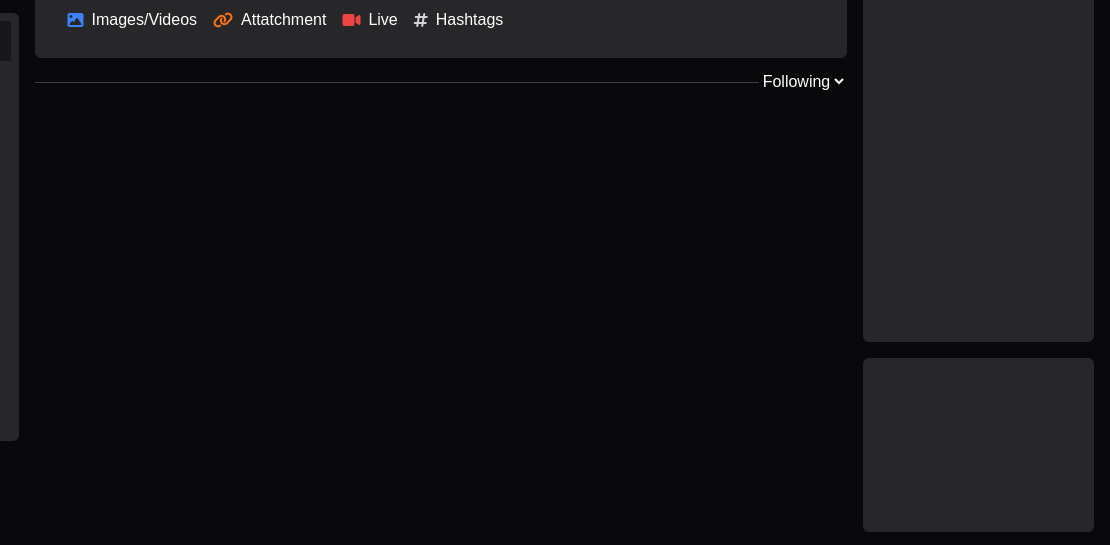
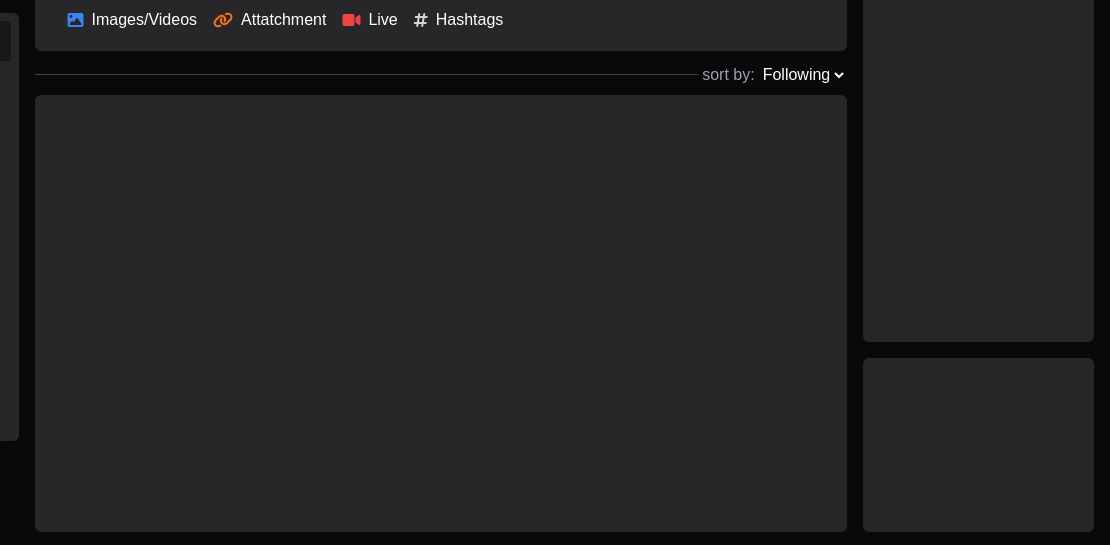
Before and after one commit to maanis/social-media, a plain HTML site: page index.html in a window 1280 px wide. Shown: the part 252-797 px from the top of the page, 170-1280 px from the left. Drawn offline with nearby package versions, Linux system fonts and the light colour scheme.

Commit message:
main section

```diff
--- a/index.html
+++ b/index.html
@@ -338,15 +338,20 @@
                 </div>
                 <div class="flex items-center mt-3">
                     <div class="seperation w-full h-[1px]  bg-zinc-700 "></div>
-                    <div class="select">
+                    <div class="select flex gap-1">
+                        <p class="text-nowrap text-zinc-400 ml-1">sort by:</p>
                         <select id="viewToggle" name="viewToggle"
-                            class="bg-transparent text-white border-none outline-none">
-                            <option class="bg-black text-white border-none outline-none">Following</option>
-                            <option class="bg-black text-white border-none outline-none">Everyone</option>
+                            class="bg-transparent text-white border-none outline-none focus:ring-0 focus:border-transparent">
+                            <option class="bg-black text-white">Following</option>
+                            <option class="bg-black text-white">Everyone</option>
                         </select>
+
                     </div>
 
 
+
+                </div>
+                <div class="main w-full h-[80%] bg-zinc-800 mt-2 rounded-md">
 
                 </div>
             </div>
```
